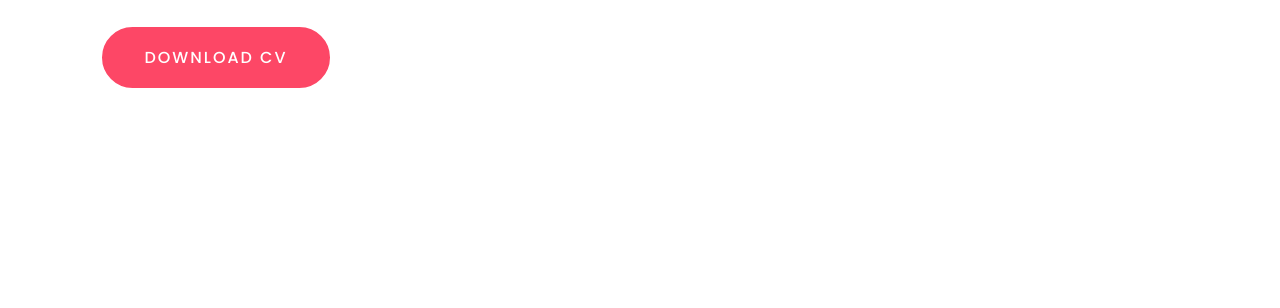
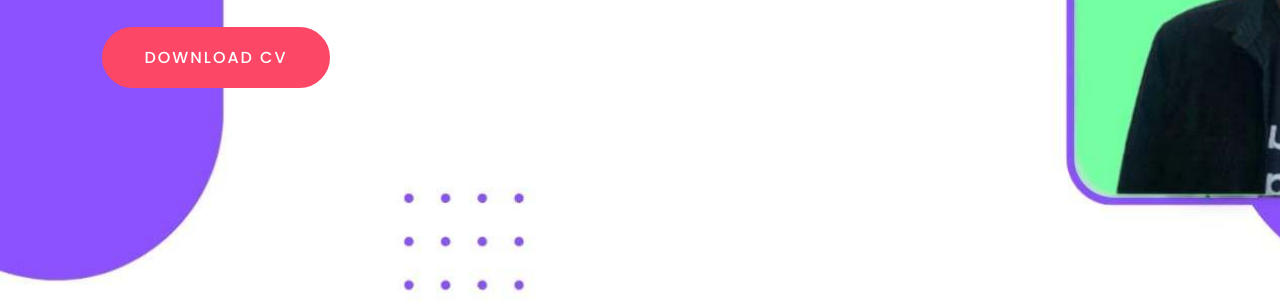
Before and after one commit to spratyush1908/millie, a plain HTML site: page index.html in a window 1280 px wide. Shown: the part 492-800 px from the top of the page. Drawn offline with Linux system fonts and the light colour scheme.

Commit message:
index.css

```diff
--- a/index.css
+++ b/index.css
@@ -12,7 +12,7 @@ a {
 .hero {
   width: 100%;
   height: 100vh;
-  background: url(website bg.png);
+  background: url(bg2.png);
   background-size: cover;
 }
 nav {
```
